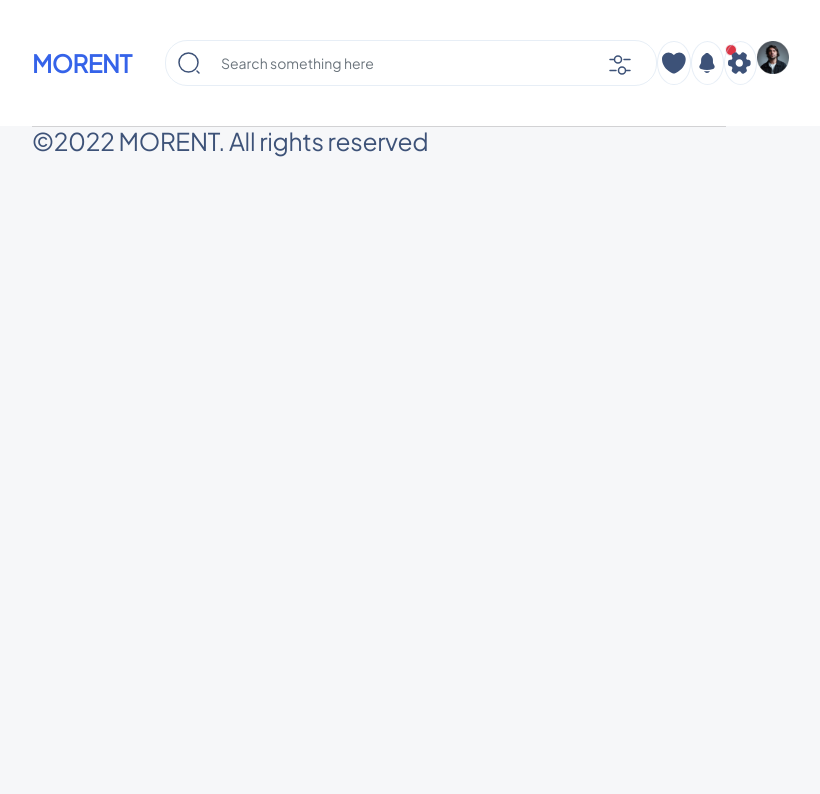
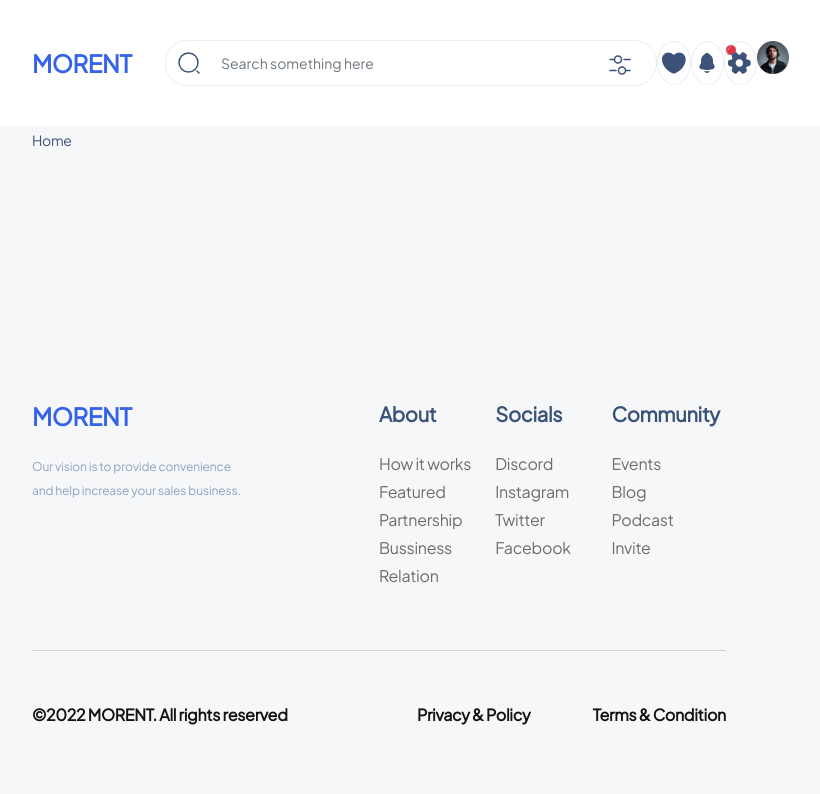
Before and after one commit to AnnaSobchenko/morent-car-rent, a website built with Parcel: page src/index.html in a window 1280 px wide. Shown: the whole page, without its empty margins (261-1081 px from the left). Built offline with nearby package versions, Linux system fonts and the light colour scheme.

Commit message:
footer create

```diff
--- a/src/index.html
+++ b/src/index.html
@@ -16,6 +16,7 @@
   </head>
   <body>
     <include src="./partials/header.html"></include>
+    <include src="./partials/home.html"></include>
     <include src="./partials/footer.html"></include>
     <script
       src="https://cdn.jsdelivr.net/npm/bootstrap@5.2.0/dist/js/bootstrap.bundle.min.js"
--- a/src/partials/footer.html
+++ b/src/partials/footer.html
@@ -1,4 +1,73 @@
 <footer class="container footer">
-    <div class="line"></div>
-    <h3>©2022 MORENT. All rights reserved</h3>
+  <div class="footer-info">
+    <div class="logo-footer">
+      <a class="navbar-brand logo" href="#">MORENT</a>
+      <p>
+        Our vision is to provide convenience and help increase your sales
+        business.
+      </p>
+    </div>
+
+    <div class="footer-information">
+      <div class="contacts about">
+        <h3>About</h3>
+        <ul class="list__about">
+          <li class="item">
+            <a href="">How it works</a>
+          </li>
+          <li class="item">
+            <a href="">Featured</a>
+          </li>
+          <li class="item">
+            <a href="">Partnership</a>
+          </li>
+          <li class="item">
+            <a href="">Bussiness Relation</a>
+          </li>
+        </ul>
+      </div>
+      <div class="contacts socials">
+        <h3>Socials</h3>
+        <ul class="list__socials">
+          <li class="item">
+            <a href="">Discord</a>
+          </li>
+          <li class="item">
+            <a href="">Instagram</a>
+          </li>
+          <li class="item">
+            <a href="">Twitter</a>
+          </li>
+          <li class="item">
+            <a href="">Facebook</a>
+          </li>
+        </ul>
+      </div>
+      <div class="contacts community">
+        <h3>Community</h3>
+        <ul class="list__community">
+          <li class="item">
+            <a href="">Events</a>
+          </li>
+          <li class="item">
+            <a href="">Blog</a>
+          </li>
+          <li class="item">
+            <a href="">Podcast</a>
+          </li>
+          <li class="item">
+            <a href="">Invite</a>
+          </li>
+        </ul>
+      </div>
+    </div>
+  </div>
+  <div class="line"></div>
+  <div class="footer-bottom">
+    <div>
+      <a class="first" href="">Privacy & Policy</a>
+      <a href="">Terms & Condition</a>
+    </div>
+    <p>©2022 MORENT. All rights reserved</p>
+  </div>
 </footer>
--- a/src/partials/header.html
+++ b/src/partials/header.html
@@ -42,13 +42,13 @@
         </button>
       </div>
     </div>
-    <div class="options">
-      <div class="notification">
+    <ul class="options">
+      <li class="notification">
         <svg class="icon-filter">
           <use href="./images/symbol-defs.svg#icon-heart-fill"></use>
         </svg>
-      </div>
-      <div class="notification">
+      </li>
+      <li class="notification">
         <span
           class="position-absolute translate-middle bg-danger border border-light rounded-circle"
         >
@@ -57,18 +57,20 @@
         <svg class="icon-notification">
           <use href="./images/symbol-defs.svg#icon-notification"></use>
         </svg>
-      </div>
-      <div class="notification">
+      </li>
+      <li class="notification">
         <svg class="icon-filter">
           <use href="./images/symbol-defs.svg#icon-setting"></use>
         </svg>
-      </div>
+      </li>
+      <li>
         <picture class="image">
           <source
             srcset="./images/user-desk-1x.png 1x, ./images/user-desk-2x.png 2x"
             media="(min-width: 768px)" />
           <img src="./images/user-desk-1x.png" alt="profile-user"
         /></picture>
-    </div>
+      </li>
+    </ul>
   </div>
 </header>
--- /dev/null
+++ b/src/partials/home.html
@@ -0,0 +1,3 @@
+<section class="container home">
+    Home
+</section>
--- a/src/sass/layouts/_footer.scss
+++ b/src/sass/layouts/_footer.scss
@@ -1,5 +1,112 @@
-.line{
-    background-color: var(--footer-opacity-line-color);
-    width: 100%;
-    height: 1px;
+.footer {
+  padding-top: 24px;
+  padding-bottom: 24px;
+  @media screen and (min-width: 768px) {
+    padding-top: 80px;
+    padding-bottom: 60px;
+  }
+  .footer-info {
+    @media screen and (min-width: 768px) {
+      display: flex;
+      justify-content: space-between;
+      margin-bottom: 60px;
+    }
+  }
+  .line {
+    display: none;
+    @media screen and (min-width: 768px) {
+      display: block;
+      margin-bottom: 48px;
+      // justify-content: space-between;
+
+      background-color: var(--footer-opacity-line-color);
+      width: 100%;
+      height: 1px;
+    }
+  }
+  .logo-footer {
+    width: 216px;
+    margin-bottom: 48px;
+    p {
+      font-size: 12px;
+      font-weight: 500;
+      line-height: 2;
+      color: var(--third-text-color);
+      letter-spacing: -0.01em;
+    }
+  }
+  a.logo {
+    display: block;
+    color: var(--accent-primary-color);
+    font-weight: 700;
+    font-size: 24px;
+    line-height: 1.2;
+    margin-bottom: 24px;
+    @media screen and (min-width: 768px) {
+      margin-bottom: 16;
+      margin-right: 34px;
+    }
+    @media screen and (min-width: 1440px) {
+      margin-right: 64px;
+    }
+  }
+  .footer-information {
+    display: flex;
+    flex-wrap: wrap;
+    justify-content: space-between;
+    @media screen and (min-width: 768px) {
+      width: 50%;
+      margin-bottom: 0;
+    }
+    .contacts {
+      width: 40%;
+      margin-bottom: 48px;
+      @media screen and (min-width: 768px) {
+        width: 33%;
+        margin-bottom: 0;
+      }
+      h3 {
+        margin-bottom: 24px;
+        font-weight: 600;
+        font-size: 20px;
+        line-height: 1.2;
+      }
+      a {
+        color: var(--footer-opacity-text-color);
+        font-weight: 500;
+        font-size: 16px;
+        line-height: 1.2;
+        &:hover {
+          color: var(--accent-primary-color);
+        }
+      }
+    }
+  }
+  .footer-bottom {
+    display: block;
+    font-weight: 600;
+    font-size: 16px;
+    line-height: 2;
+
+    @media screen and (min-width: 768px) {
+      display: flex;
+      flex-direction: row-reverse;
+      justify-content: space-between;
+    }
+    a {
+
+      color: var(--footer-text-color);
+
+
+    } a.first{
+        margin-right: 60px;
+      }
+      p{
+        color: var(--footer-text-color);
+        margin-top: 32px;
+        @media screen and (min-width: 768px) {
+          margin-top: 0;
+        }
+      }
+  }
 }
--- a/src/sass/layouts/_header.scss
+++ b/src/sass/layouts/_header.scss
@@ -109,9 +109,7 @@
       height: 48px;
       padding: 12px;
       border-color: var(--stroke-opacity-color);
-      :hover {
-        fill: var(--fill-svg-third-color);
-      }
+
       @media screen and (min-width: 768px) {
         height: 44px;
         width: 44px;
--- a/src/sass/layouts/_home.scss
+++ b/src/sass/layouts/_home.scss
@@ -0,0 +1,3 @@
+.home{
+   min-height: calc( 100vh - 124px - 480px );
+}
```
Lines whose indentation alone changed are shown as unchanged.
